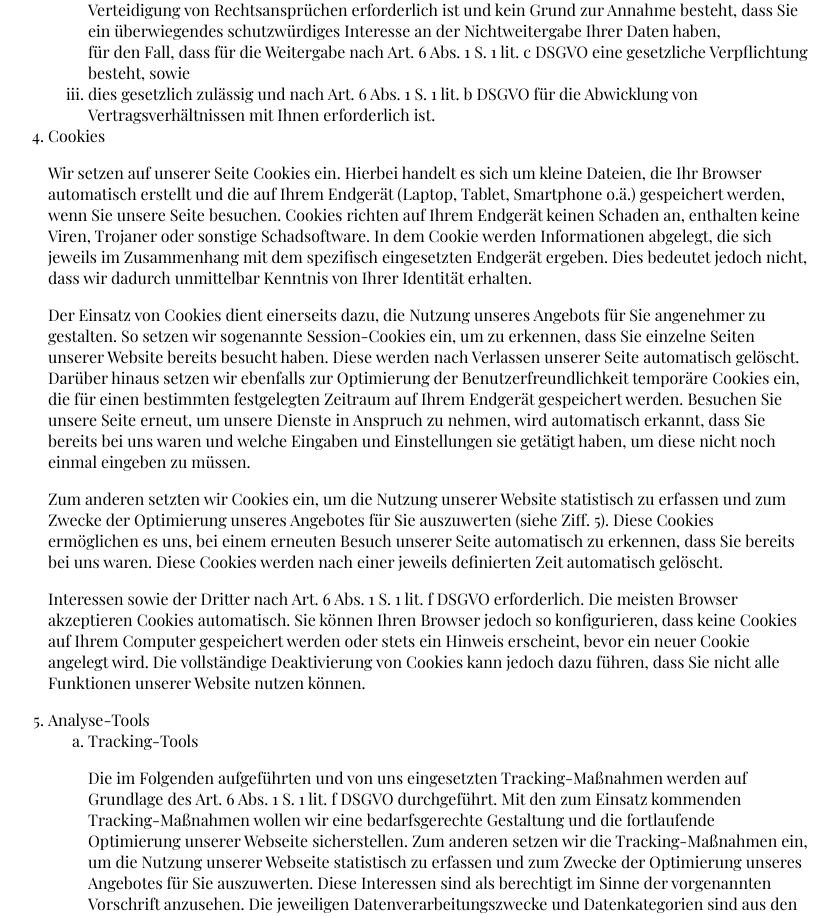
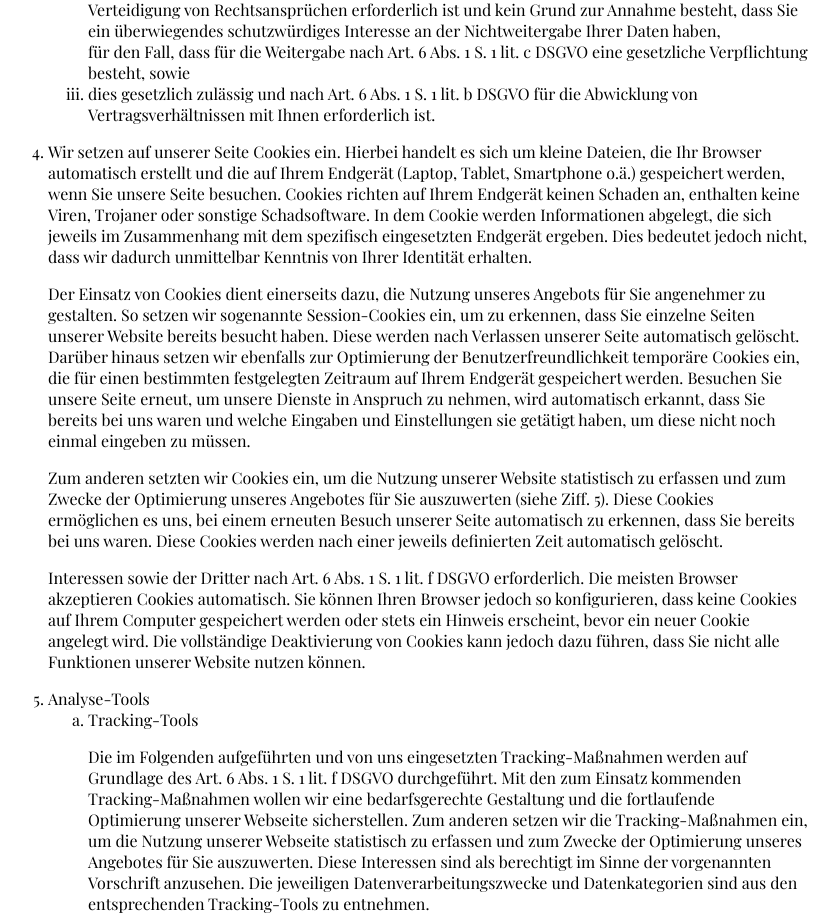
Before and after one commit to j-d-m/kwame_portfolio_photo, a React (Vite) app in the folder frontend/: page /policy in a window 1280 px wide. Shown: the part 1684-2600 px from the top of the page, without its empty margins (252-1090 px from the left). Built offline with nearby package versions, Linux system fonts and the light colour scheme.

Commit message:
finished policy page -- posible font change

```diff
--- a/frontend/src/components/Policy.jsx
+++ b/frontend/src/components/Policy.jsx
@@ -191,7 +191,6 @@ function Policy() {
           {/* NUMBER 4 */}{" "}
           <section>
             <li>
-              Cookies
               <p>
                 Wir setzen auf unserer Seite Cookies ein. Hierbei handelt es
                 sich um kleine Dateien, die Ihr Browser automatisch erstellt und
```
